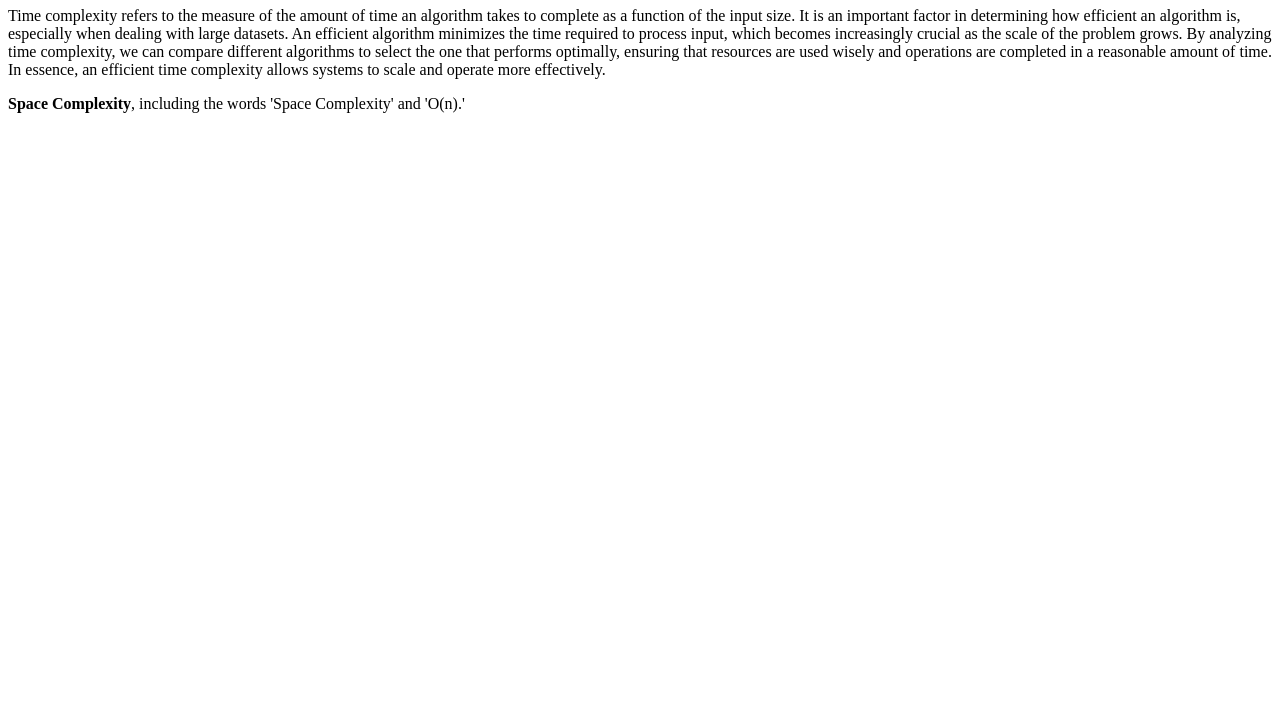
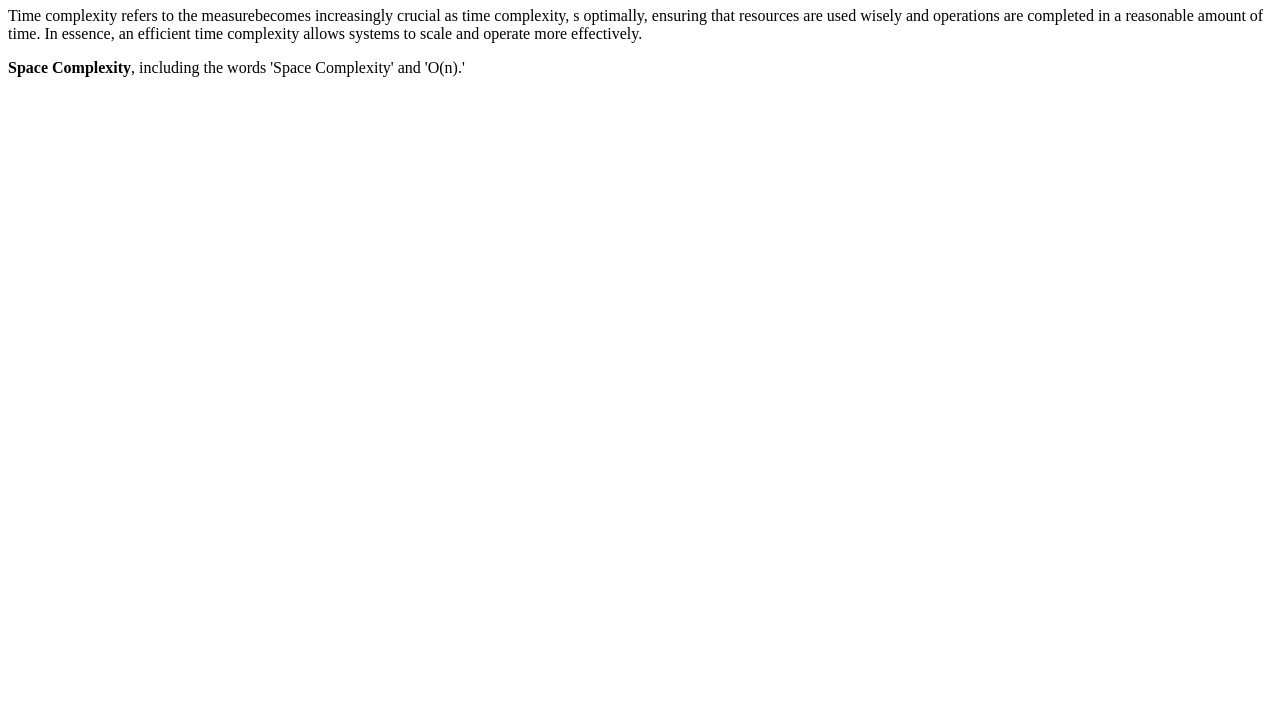
Before and after one commit to acciojob/time-and-space-complexity-divyamah1012, a website: page main.html in a window 1280 px wide. Shown: the part 73-800 px from the top of the page. Drawn offline with Linux system fonts and the light colour scheme.

Commit message:
created a submission

```diff
--- a/main.html
+++ b/main.html
@@ -4,12 +4,12 @@
 
 <head>
 	<link rel="stylesheet" href="styles.css">
-	<title>Time,space,complexity</title>
+	<title>Time and space complexity</title>
 </head>
 
 <body>
 	<h1>Time and Space Complexity</h1>
-	<p>Time complexity refers to the measure of the amount of time an algorithm takes to complete as a function of the input size. It is an important factor in determining how efficient an algorithm is, especially when dealing with large datasets. An efficient algorithm minimizes the time required to process input, which becomes increasingly crucial as the scale of the problem grows. By analyzing time complexity, we can compare different algorithms to select the one that performs optimally, ensuring that resources are used wisely and operations are completed in a reasonable amount of time. In essence, an efficient time complexity allows systems to scale and operate more effectively.</p>
+	<p>Time complexity refers to the measurebecomes increasingly crucial as time complexity, s optimally, ensuring that resources are used wisely and operations are completed in a reasonable amount of time. In essence, an efficient time complexity allows systems to scale and operate more effectively.</p>
 	<p><b>Space Complexity</b>, including the words 'Space Complexity' and 'O(n).'</p>
 
 </html>
```
